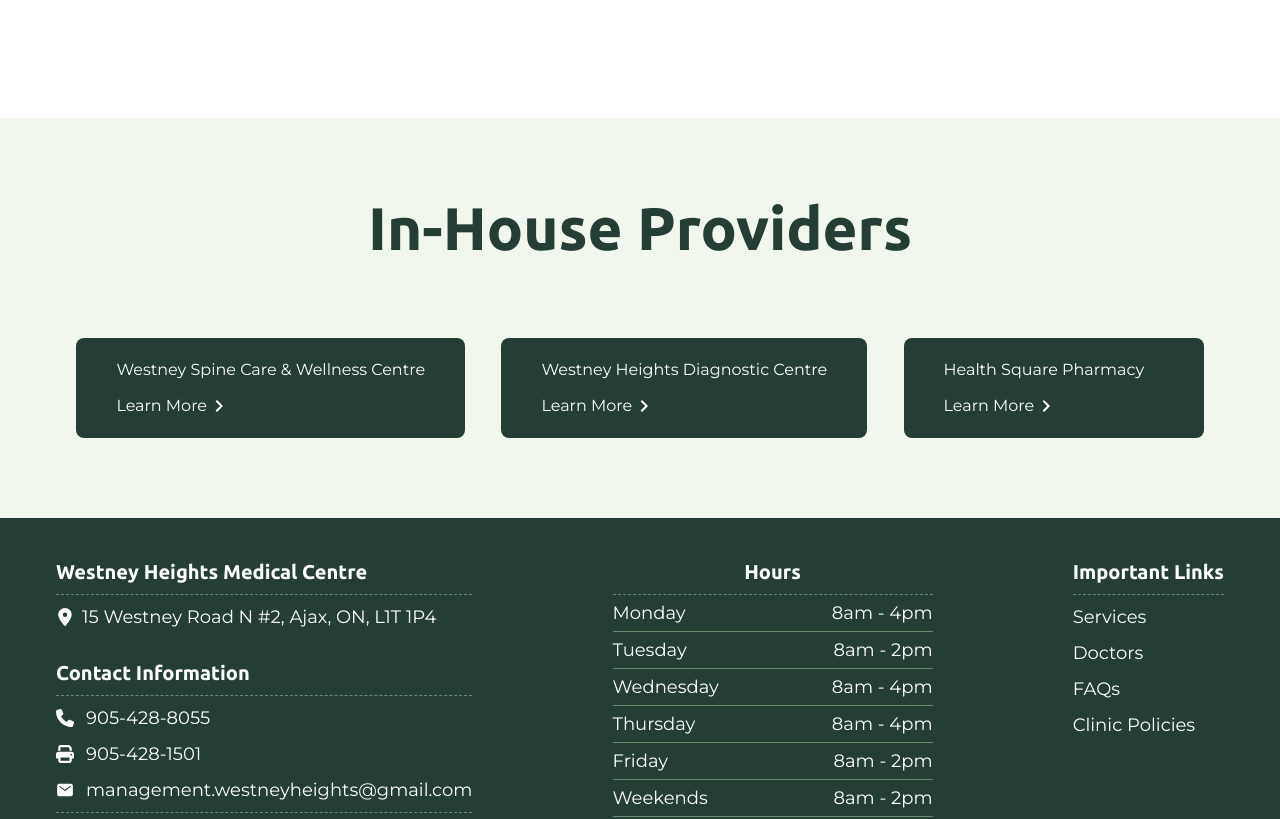
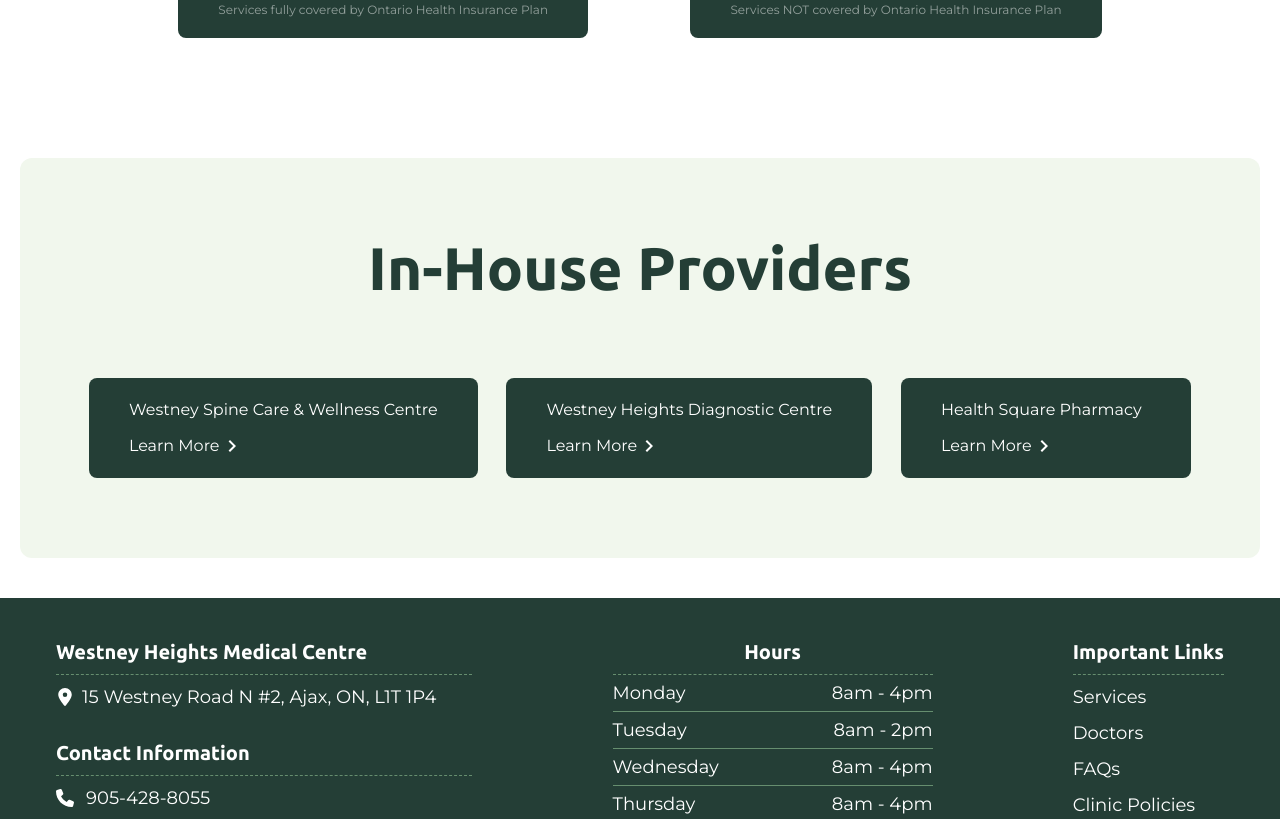
Before and after one commit to johanbphilip/whmc-website, a React (Vite) app: page /whmc-website/services in a window 1280 px wide. Shown: the part 614-1433 px from the top of the page. Built offline with nearby package versions, Linux system fonts and the light colour scheme.

Commit message:
package.json update

```diff
--- a/package.json
+++ b/package.json
@@ -5,7 +5,7 @@
   "version": "0.0.0",
   "type": "module",
   "scripts": {
-    "dev": "vite",
+    "dev": "vite --host",
     "predeploy": "npm run build",
     "deploy": "gh-pages -d dist",
     "build": "vite build",
--- a/src/index.css
+++ b/src/index.css
@@ -1,12 +1,12 @@
+@import url("https://fonts.googleapis.com/css2?family=Inter:ital,opsz,wght@0,14..32,100..900;1,14..32,100..900&display=swap");
+@import url("https://fonts.googleapis.com/css2?family=Montserrat:ital,wght@0,100..900;1,100..900&display=swap");
+@import url("https://fonts.googleapis.com/css2?family=Ubuntu:ital,wght@0,300;0,400;0,500;0,700;1,300;1,400;1,500;1,700&display=swap");
+
 @tailwind base;
 @tailwind components;
 @tailwind utilities;
 
-@import url("https://fonts.googleapis.com/css2?family=Inter:ital,opsz,wght@0,14..32,100..900;1,14..32,100..900&display=swap");
-@import url("https://fonts.googleapis.com/css2?family=Montserrat:ital,wght@0,100..900;1,100..900&display=swap");
-@import url("https://fonts.googleapis.com/css2?family=Ubuntu:ital,wght@0,300;0,400;0,500;0,700;1,300;1,400;1,500;1,700&display=swap");
 * {
-  /* border: 1px solid red; */
   padding: 0;
   margin: 0;
 }
--- a/src/pages/Services.jsx
+++ b/src/pages/Services.jsx
@@ -3,7 +3,7 @@
 
 export const Services = () => {
   return (
-    <main className="xs:mt-10 md:mt-20 xs:py-10 lg:py-0 xs:px-3 md:px-8 lg:px-0 text-darkGreen font-serif flex flex-col justify-evenly  gap-10 items-center w-full">
+    <main className="xs:mt-10 md:mt-20 xs:py-10 xs:px-3 md:px-5 py-10  text-darkGreen font-serif flex flex-col justify-evenly gap-10 items-center w-full ">
       <h1 className="font-ubuntu font-bold text-6xl mt-20">Our Services.</h1>
       <section className="lg:px-14 lg:py-20 flex flex-row w-full justify-evenly">
         <div className="bg-darkGreen text-white rounded-lg px-10 py-5 flex flex-col gap-3">
@@ -36,7 +36,7 @@
         </div>
       </section>
       {/*//TODO: find a better alternative to In-house Local or Affiliated*/}
-      <section className="lg:px-10 lg:py-20 flex flex-col w-full justify-between items-center bg-whiteGreen">
+      <section className="lg:px-10 lg:py-20 flex flex-col w-full justify-between items-center bg-whiteGreen rounded-xl ">
         <h1 className="font-ubuntu font-bold xs:text-4xl md:text-6xl mb-20">
           In-House Providers
         </h1>
```
